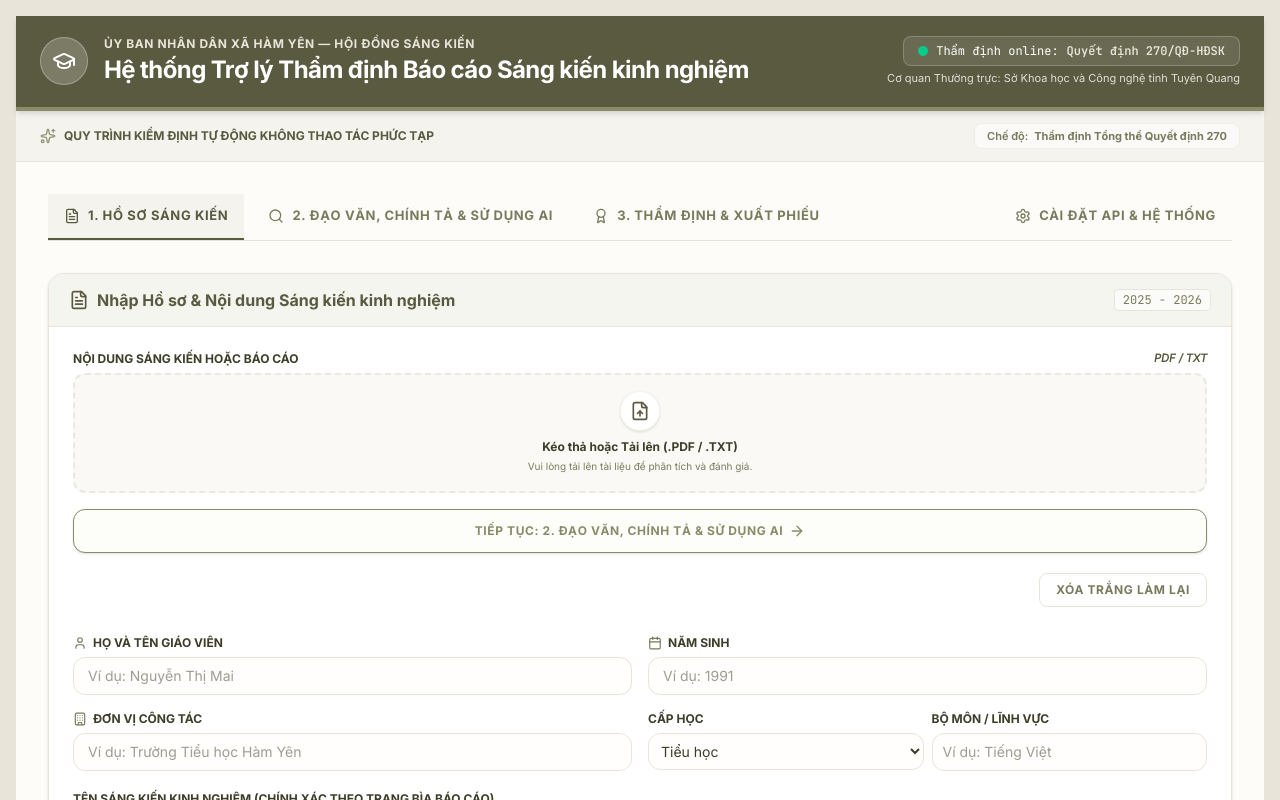
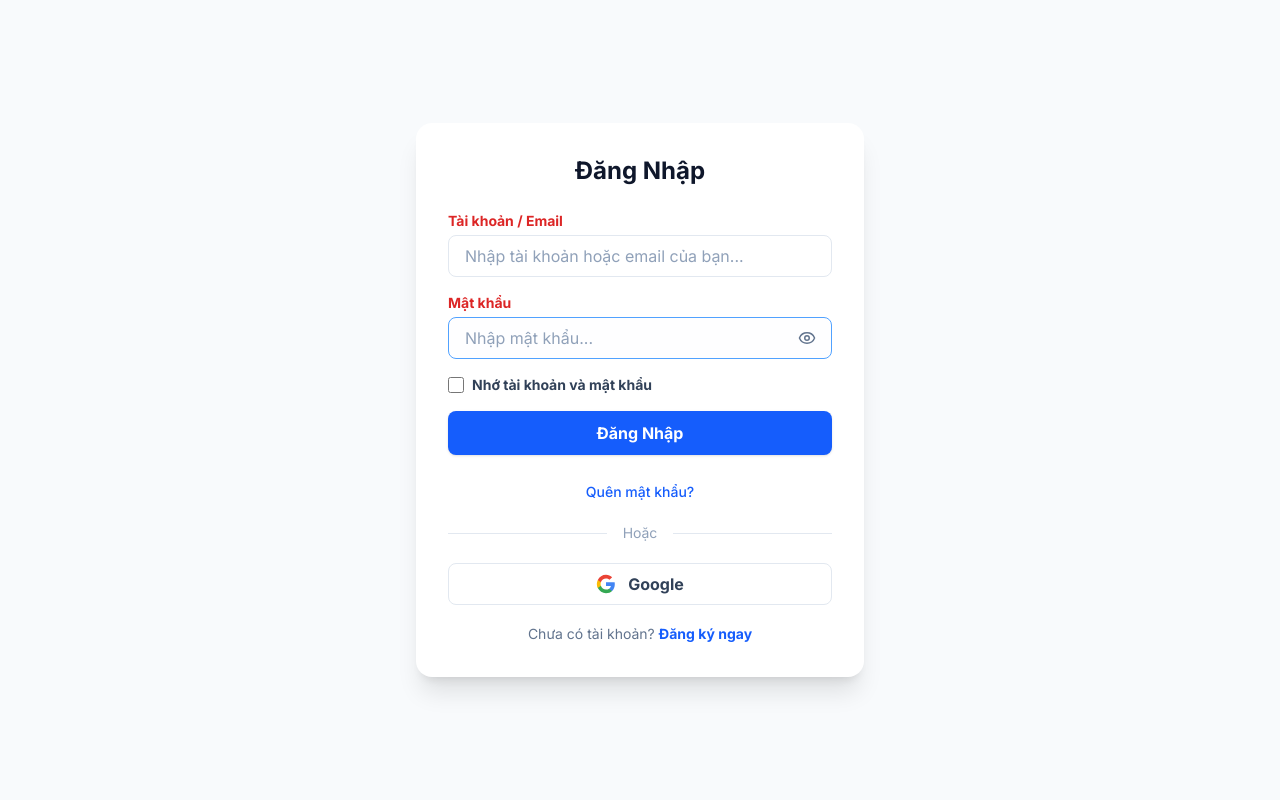
Before and after one commit to khoahoang9999-boop/ThamdinhSKKN, a React (Vite) app: page / in a window 1280 px wide. Shown: the top 800 px of the page. Built offline with nearby package versions, Linux system fonts and the light colour scheme.

Commit message:
Thêm màn hình đăng nhập và đăng xuất", "Cập nhật khoảng cách form đăng nhập"

```diff
--- a/src/App.tsx
+++ b/src/App.tsx
@@ -39,7 +39,8 @@ import {
   ArrowRight,
   Check,
   Loader2,
-  Settings
+  Settings,
+  LogOut
 } from 'lucide-react';
 import { useReactToPrint } from 'react-to-print';
 import { PlagiarismResult, PlagiarismSource, PlagiarismSegment, EvaluationResult, TeacherInfo } from './types';
@@ -49,6 +50,7 @@ import { HighlightedText } from './components/HighlightedText';
 import * as pdfjsLib from 'pdfjs-dist';
 import pdfWorkerUrl from 'pdfjs-dist/build/pdf.worker.min.mjs?url';
 import { extractTextFromPDFFile } from './utils/pdfExtract';
+import LoginScreen from './components/LoginScreen';
 
 // Setup PDF.js worker
 pdfjsLib.GlobalWorkerOptions.workerSrc = pdfWorkerUrl;
@@ -88,6 +90,8 @@ export default function App() {
   const [isLoading, setIsLoading] = useState(false);
   const [loadingMessageIndex, setLoadingMessageIndex] = useState(0);
   const [errorMsg, setErrorMsg] = useState<string | null>(null);
+
+  const [isAuthenticated, setIsAuthenticated] = useState(false);
 
   // Evaluation History
   const [history, setHistory] = useState<EvaluationResult[]>([]);
@@ -967,6 +971,10 @@ export default function App() {
     }
   };
 
+  if (!isAuthenticated) {
+    return <LoginScreen onLogin={() => setIsAuthenticated(true)} />;
+  }
+
   return (
     <div id="app-workspace" className="min-h-screen bg-natural-bg text-natural-text font-sans flex flex-col selection:bg-natural-accent border-[12px] border-natural-border md:border-[16px] print-force-static">
 
@@ -988,9 +996,19 @@ export default function App() {
           </div>
 
           <div className="flex flex-col md:items-end text-center md:text-right gap-1">
-            <div className="bg-white/10 backdrop-blur-sm border border-white/20 px-3.5 py-1.5 rounded-lg text-xs font-mono flex items-center gap-2">
-              <span className="w-2.5 h-2.5 rounded-full bg-emerald-400 animate-pulse inline-block"></span>
-              Thẩm định online: <span className="text-natural-border font-bold">Quyết định 270/QĐ-HĐSK</span>
+            <div className="flex items-center gap-3">
+              <div className="bg-white/10 backdrop-blur-sm border border-white/20 px-3.5 py-1.5 rounded-lg text-xs font-mono flex items-center gap-2">
+                <span className="w-2.5 h-2.5 rounded-full bg-emerald-400 animate-pulse inline-block"></span>
+                Thẩm định online: <span className="text-natural-border font-bold">Quyết định 270/QĐ-HĐSK</span>
+              </div>
+              <button
+                onClick={() => setIsAuthenticated(false)}
+                className="bg-red-500/20 hover:bg-red-500/30 text-white border border-red-500/50 px-3.5 py-1.5 rounded-lg text-xs font-bold flex items-center gap-1.5 transition-colors"
+                title="Đăng xuất"
+              >
+                <LogOut className="w-3.5 h-3.5" />
+                <span className="hidden sm:inline">Đăng xuất</span>
+              </button>
             </div>
             <p className="text-[11px] text-white/80">
               Cơ quan Thường trực: Sở Khoa học và Công nghệ tỉnh Tuyên Quang
--- /dev/null
+++ b/src/components/LoginScreen.tsx
@@ -0,0 +1,125 @@
+import React, { useState } from 'react';
+import { Eye, EyeOff } from 'lucide-react';
+
+interface LoginScreenProps {
+  onLogin: () => void;
+}
+
+export default function LoginScreen({ onLogin }: LoginScreenProps) {
+  const [username, setUsername] = useState('');
+  const [password, setPassword] = useState('');
+  const [showPassword, setShowPassword] = useState(false);
+  const [error, setError] = useState('');
+  const [rememberMe, setRememberMe] = useState(false);
+
+  const handleLogin = (e: React.FormEvent) => {
+    e.preventDefault();
+    if (username === 'admin' && password === '123456') {
+      setError('');
+      onLogin();
+    } else {
+      setError('Tài khoản hoặc mật khẩu không chính xác');
+    }
+  };
+
+  return (
+    <div className="min-h-screen bg-slate-50 flex items-center justify-center p-4">
+      <div className="bg-white rounded-2xl shadow-xl w-full max-w-md p-8">
+        <h1 className="text-2xl font-bold text-center text-slate-900 mb-6">Đăng Nhập</h1>
+
+        <form onSubmit={handleLogin} className="space-y-4">
+          <div>
+            <label className="block text-sm font-bold text-red-600 mb-1">
+              Tài khoản / Email
+            </label>
+            <input
+              type="text"
+              value={username}
+              onChange={(e) => setUsername(e.target.value)}
+              placeholder="Nhập tài khoản hoặc email của bạn..."
+              className="w-full px-4 py-2 rounded-lg border border-slate-200 focus:outline-none focus:ring-2 focus:ring-blue-500/50 focus:border-blue-500 transition-colors placeholder:text-slate-400"
+            />
+          </div>
+
+          <div>
+            <label className="block text-sm font-bold text-red-600 mb-1">
+              Mật khẩu
+            </label>
+            <div className="relative">
+              <input
+                type={showPassword ? 'text' : 'password'}
+                value={password}
+                onChange={(e) => setPassword(e.target.value)}
+                placeholder="Nhập mật khẩu..."
+                className="w-full px-4 py-2 rounded-lg border border-blue-400 focus:outline-none focus:ring-2 focus:ring-blue-500/50 focus:border-blue-500 transition-colors pr-12 placeholder:text-slate-400 bg-blue-50/10"
+              />
+              <button
+                type="button"
+                onClick={() => setShowPassword(!showPassword)}
+                className="absolute right-3 top-1/2 -translate-y-1/2 text-slate-500 hover:text-slate-700 transition-colors p-1"
+              >
+                {showPassword ? <EyeOff size={18} /> : <Eye size={18} />}
+              </button>
+            </div>
+          </div>
+
+          {error && (
+            <p className="text-sm text-red-500 font-medium">{error}</p>
+          )}
+
+          <div className="flex items-center gap-2">
+            <input
+              type="checkbox"
+              id="remember"
+              checked={rememberMe}
+              onChange={(e) => setRememberMe(e.target.checked)}
+              className="w-4 h-4 rounded text-blue-600 border-slate-300 focus:ring-blue-500 cursor-pointer"
+            />
+            <label htmlFor="remember" className="text-sm font-bold text-slate-700 cursor-pointer select-none">
+              Nhớ tài khoản và mật khẩu
+            </label>
+          </div>
+
+          <button
+            type="submit"
+            className="w-full py-2.5 px-4 bg-blue-600 hover:bg-blue-700 text-white font-bold rounded-lg transition-colors shadow-sm"
+          >
+            Đăng Nhập
+          </button>
+
+          <div className="text-center mt-2">
+            <a href="#" className="text-sm text-blue-600 font-medium hover:underline">
+              Quên mật khẩu?
+            </a>
+          </div>
+
+          <div className="relative flex items-center py-1">
+            <div className="flex-grow border-t border-slate-200"></div>
+            <span className="flex-shrink-0 mx-4 text-slate-400 text-sm">Hoặc</span>
+            <div className="flex-grow border-t border-slate-200"></div>
+          </div>
+
+          <button
+            type="button"
+            className="w-full flex items-center justify-center gap-3 py-2 px-4 bg-white border border-slate-200 rounded-lg text-slate-700 font-bold hover:bg-slate-50 transition-colors"
+          >
+            <svg viewBox="0 0 24 24" className="w-5 h-5">
+              <path d="M22.56 12.25c0-.78-.07-1.53-.2-2.25H12v4.26h5.92c-.26 1.37-1.04 2.53-2.21 3.31v2.77h3.57c2.08-1.92 3.28-4.74 3.28-8.09z" fill="#4285F4" />
+              <path d="M12 23c2.97 0 5.46-.98 7.28-2.66l-3.57-2.77c-.98.66-2.23 1.06-3.71 1.06-2.86 0-5.29-1.93-6.16-4.53H2.18v2.84C3.99 20.53 7.7 23 12 23z" fill="#34A853" />
+              <path d="M5.84 14.09c-.22-.66-.35-1.36-.35-2.09s.13-1.43.35-2.09V7.07H2.18C1.43 8.55 1 10.22 1 12s.43 3.45 1.18 4.93l2.85-2.22.81-.62z" fill="#FBBC05" />
+              <path d="M12 5.38c1.62 0 3.06.56 4.21 1.64l3.15-3.15C17.45 2.09 14.97 1 12 1 7.7 1 3.99 3.47 2.18 7.07l3.66 2.84c.87-2.6 3.3-4.53 6.16-4.53z" fill="#EA4335" />
+            </svg>
+            Google
+          </button>
+
+          <div className="text-center">
+            <span className="text-slate-500 text-sm">Chưa có tài khoản? </span>
+            <a href="#" className="text-blue-600 text-sm font-bold hover:underline">
+              Đăng ký ngay
+            </a>
+          </div>
+        </form>
+      </div>
+    </div>
+  );
+}
```
